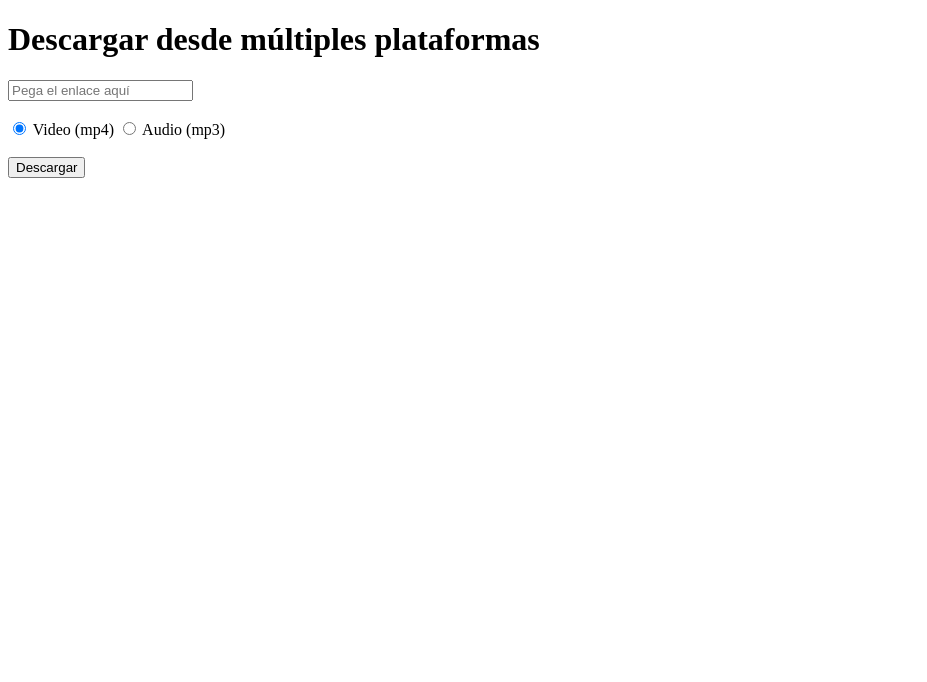
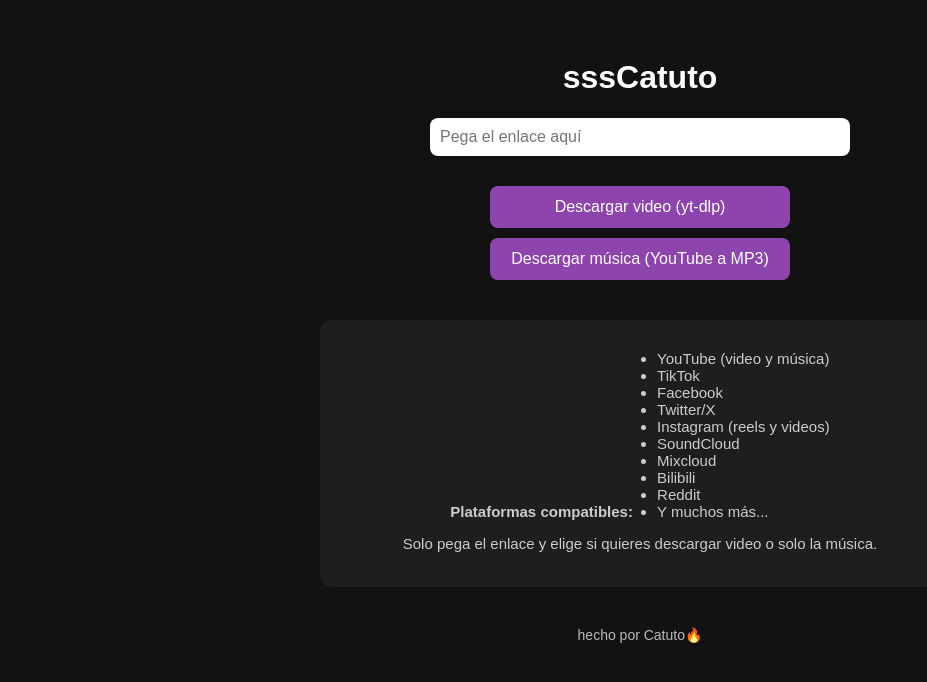
Before and after one commit to iCatuto/sssCatu, a plain HTML site: page templates/index.html in a window 1280 px wide. Shown: the whole page, without its empty margins (0-927 px from the left). Drawn offline with Linux system fonts and the light colour scheme.

Commit message:
Update index.html

```diff
--- a/templates/index.html
+++ b/templates/index.html
@@ -2,40 +2,124 @@
 <html lang="es">
 <head>
   <meta charset="UTF-8">
-  <title>Descargador Universal</title>
+  <title>sssCatuto</title>
+  <style>
+    body {
+      background-color: #121212;
+      color: white;
+      font-family: Arial, sans-serif;
+      text-align: center;
+      padding-top: 30px;
+    }
+    input[type="text"] {
+      padding: 10px;
+      width: 80%;
+      max-width: 400px;
+      border-radius: 8px;
+      border: none;
+      margin-bottom: 20px;
+      font-size: 16px;
+    }
+    button {
+      display: block;
+      margin: 10px auto;
+      padding: 12px 20px;
+      font-size: 16px;
+      border: none;
+      border-radius: 8px;
+      color: white;
+      background-color: #8e44ad;
+      cursor: pointer;
+      width: 80%;
+      max-width: 300px;
+    }
+    button:hover {
+      background-color: #732d91;
+    }
+    .footer {
+      margin-top: 40px;
+      font-size: 14px;
+      color: #bbb;
+    }
+    .info {
+      background-color: #1e1e1e;
+      border-radius: 12px;
+      padding: 20px;
+      margin: 40px auto 20px;
+      max-width: 600px;
+      color: #ccc;
+      font-size: 15px;
+    }
+    ul {
+      text-align: left;
+      display: inline-block;
+      margin: 10px 0 0;
+      padding-left: 20px;
+    }
+  </style>
 </head>
 <body>
-  <h1>Descargar desde múltiples plataformas</h1>
+  <h1>sssCatuto</h1>
+
   <form id="formulario" method="POST">
-    <input type="text" name="url" placeholder="Pega el enlace aquí" required><br><br>
-    <label>
-      <input type="radio" name="formato" value="video" checked> Video (mp4)
-    </label>
-    <label>
-      <input type="radio" name="formato" value="audio"> Audio (mp3)
-    </label><br><br>
-    <button type="submit">Descargar</button>
+    <input type="text" name="url" placeholder="Pega el enlace aquí" required><br>
+    <button type="submit" name="formato" value="video">Descargar video (yt-dlp)</button>
+    <button type="submit" name="formato" value="audio">Descargar música (YouTube a MP3)</button>
   </form>
 
+  <p id="error" style="color:red;"></p>
+
+  <div class="info">
+    <strong>Plataformas compatibles:</strong>
+    <ul>
+      <li>YouTube (video y música)</li>
+      <li>TikTok</li>
+      <li>Facebook</li>
+      <li>Twitter/X</li>
+      <li>Instagram (reels y videos)</li>
+      <li>SoundCloud</li>
+      <li>Mixcloud</li>
+      <li>Bilibili</li>
+      <li>Reddit</li>
+      <li>Y muchos más...</li>
+    </ul>
+    <p>Solo pega el enlace y elige si quieres descargar video o solo la música.</p>
+  </div>
+
+  <div class="footer">hecho por Catuto🔥</div>
+
   <script>
-    document.getElementById("formulario").addEventListener("submit", async function (e) {
+    document.querySelectorAll("button").forEach(btn => {
+      btn.addEventListener("click", async function (e) {
         e.preventDefault();
-      const form = new FormData(this);
-      const response = await fetch('/descarga', {
+        const url = document.querySelector('input[name="url"]').value;
+        const formato = this.value;
+
+        const form = new FormData();
+        form.append('url', url);
+        form.append('formato', formato);
+
+        try {
+          const res = await fetch('/descarga', {
             method: 'POST',
             body: form
           });
 
-      if (response.ok) {
-        const blob = await response.blob();
+          if (!res.ok) {
+            const err = await res.json();
+            document.getElementById("error").textContent = "Error: " + err.error;
+            return;
+          }
+
+          const blob = await res.blob();
           const link = document.createElement('a');
           link.href = URL.createObjectURL(blob);
           link.download = "archivo";
           link.click();
-      } else {
-        const error = await response.json();
-        alert("Error: " + error.error);
+        } catch (err) {
+          document.getElementById("error").textContent = "Error de red o conexión";
         }
+      });
     });
   </script>
 </body>
```
Lines whose indentation alone changed are shown as unchanged.
